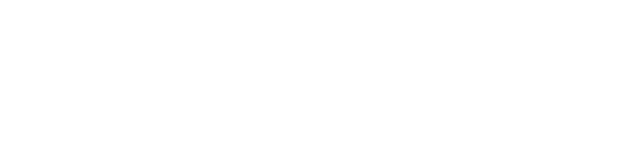
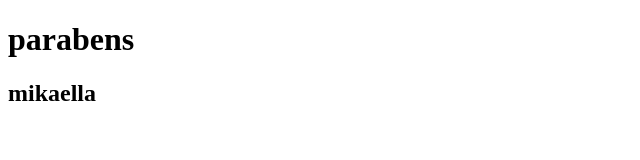
Before and after one commit to chacal25/davi_ebac_frontend, a plain HTML site: page index.html in a window 1280 px wide. Shown: the whole page, without its empty margins (0-640 px from the left). Drawn offline with Linux system fonts and the light colour scheme.

Commit message:
modificaçao1

```diff
--- a/index.html
+++ b/index.html
@@ -6,6 +6,8 @@
     <title>Document</title>
 </head>
 <body>
+    <h1>parabens</h1>
+    <h2>mikaella</h2>
 
 </body>
 </html>
```
